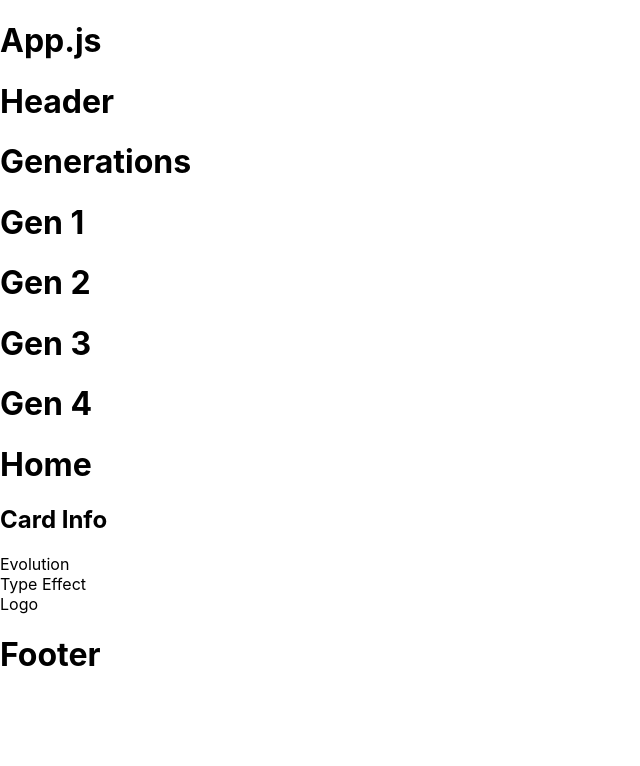
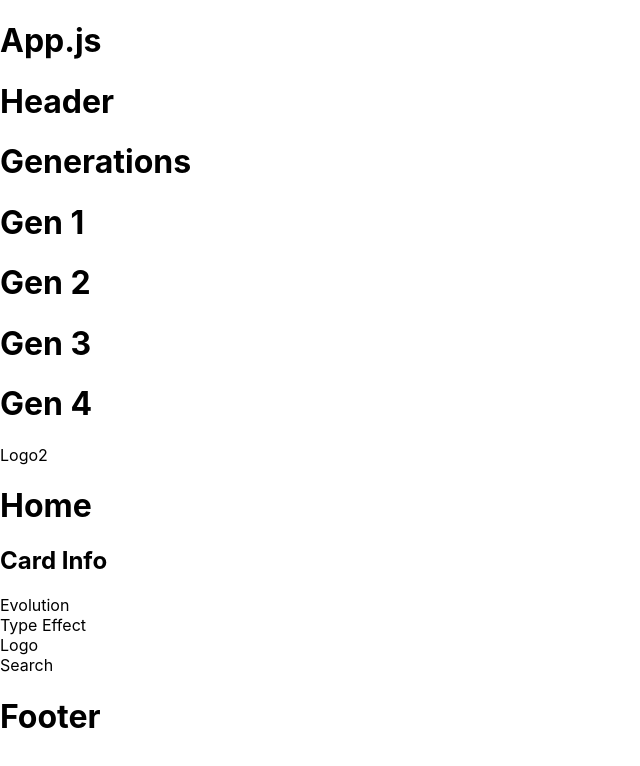
Before and after one commit to jeverlyro/Front-End-Web-Development, a React (Create React App) app in the folder udl/: page / in a window 1280 px wide. Shown: the top 766 px of the page, without its empty margins (0-640 px from the left). Built offline with nearby package versions, Linux system fonts and the light colour scheme.

Commit message:
fix search & logo2

```diff
--- a/udl/src/components/Header/index.js
+++ b/udl/src/components/Header/index.js
@@ -1,11 +1,13 @@
 import React from "react";
 import Generations from "../Generations";
+import Logo2 from "../Logo2";
 
 const Header = () => {
   return (
     <div>
       <h1>Header</h1>
       <Generations />
+      <Logo2 />
     </div>
   );
 };
--- a/udl/src/components/Home/index.js
+++ b/udl/src/components/Home/index.js
@@ -1,11 +1,13 @@
 import React from "react";
 import CardInfo from "../CardInfo";
+import Search from "../Search";
 
 const Home = () => {
   return (
     <div>
       <h1>Home</h1>
       <CardInfo />
+      <Search />
     </div>
   );
 };
--- /dev/null
+++ b/udl/src/components/Logo2/index.js
@@ -0,0 +1,5 @@
+const Logo2 = () => {
+    return <div>Logo2</div>;
+  };
+
+  export default Logo2;
--- /dev/null
+++ b/udl/src/components/Search/index.js
@@ -0,0 +1,5 @@
+const Search = () => {
+    return <div>Search</div>;
+  };
+
+  export default Search;
```
